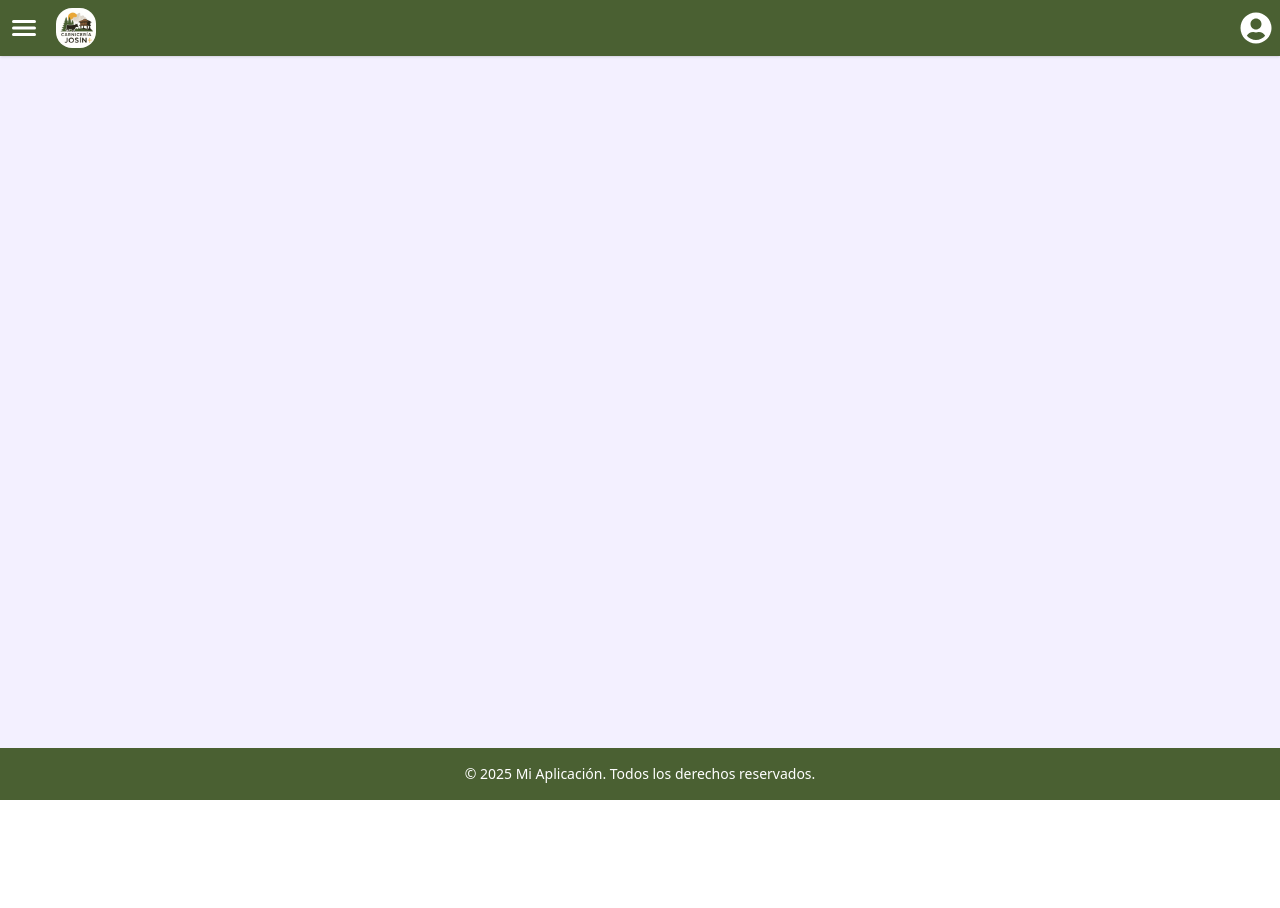
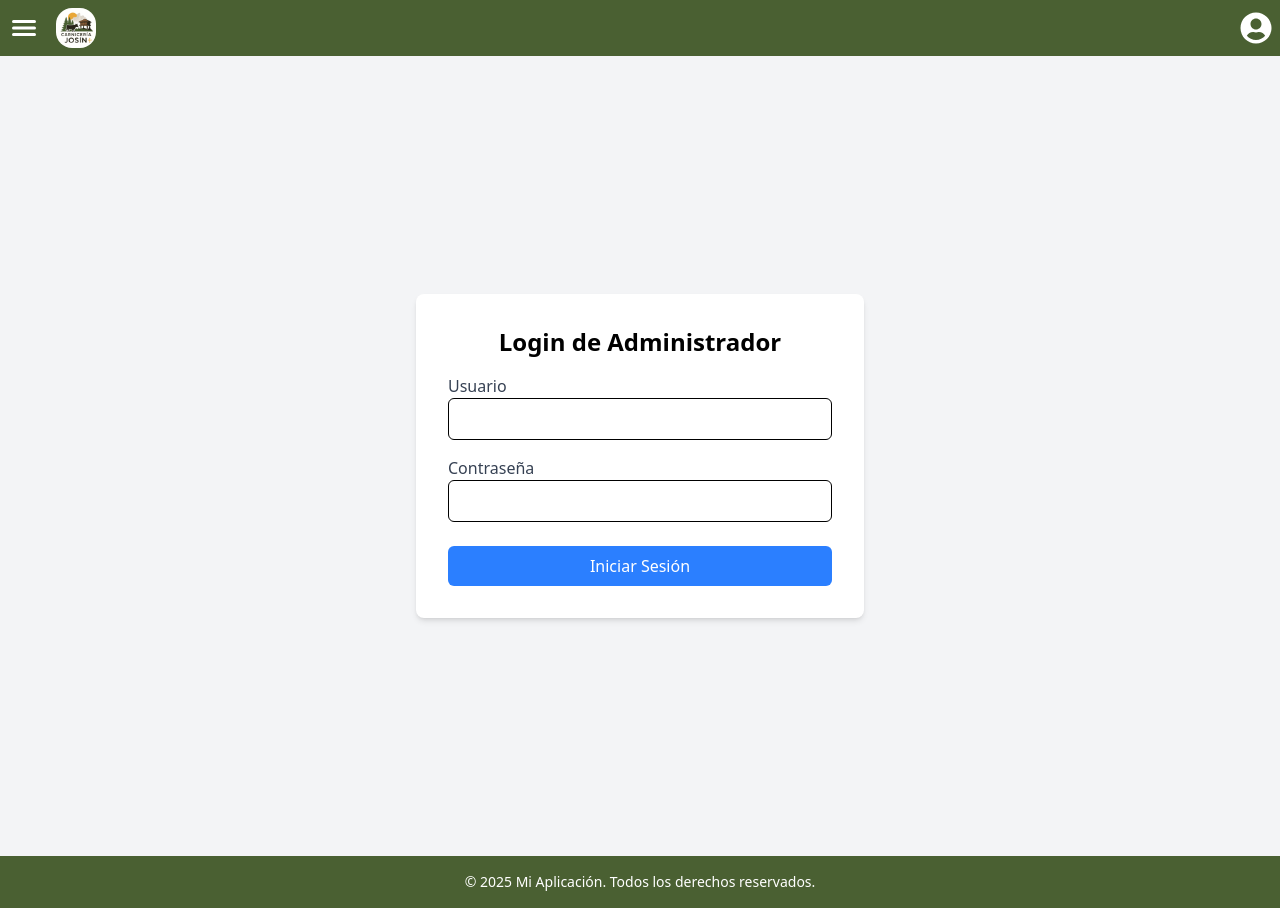
Before and after one commit to Akalchi/carniceria_josin_FE, a React (Vite) app: page / in a window 1280 px wide. Before the commit the page ends 800 px from the top, so only its background shows below. Built offline with nearby package versions, Linux system fonts and the light colour scheme.

Commit message:
"feat: implement login functionality with authentication service"

```diff
--- /dev/null
+++ b/src/hooks/useAuth.jsx
@@ -0,0 +1,22 @@
+import { useState } from "react";
+import { useNavigate } from "react-router-dom";
+import { authenticateUser } from "../services/authService";
+
+export const useAuth = () => {
+  const [error, setError] = useState("");
+  const navigate = useNavigate();
+
+  const handleLogin = (e) => {
+    e.preventDefault();
+    const { username, password } = e.target.elements;
+
+    if (authenticateUser(username.value, password.value)) {
+      setError("");
+      navigate("/admin-dashboard"); // REVIEW THIS
+    } else {
+      setError("Credenciales incorrectas");
+    }
+  };
+
+  return { error, handleLogin };
+};
--- /dev/null
+++ b/src/pages/Login.jsx
@@ -0,0 +1,46 @@
+import React from "react";
+import { useAuth } from "../hooks/useAuth";
+
+const Login = () => {
+  const { error, handleLogin } = useAuth();
+
+  return (
+    <div className="min-h-screen bg-gray-100 flex items-center justify-center">
+      <div className="bg-white p-8 rounded-lg shadow-md w-full max-w-md">
+        <h2 className="text-2xl font-bold mb-4 text-center">Login de Administrador</h2>
+
+        {error && <p className="text-red-500 text-sm mb-4">{error}</p>}
+
+        <form onSubmit={handleLogin}>
+          <div className="mb-4">
+            <label className="block text-gray-700">Usuario</label>
+            <input
+              type="text"
+              name="username"
+              className="w-full px-3 py-2 border rounded-md focus:outline-none focus:border-blue-500"
+              required
+            />
+          </div>
+          <div className="mb-6">
+            <label className="block text-gray-700">Contraseña</label>
+            <input
+              type="password"
+              name="password"
+              className="w-full px-3 py-2 border rounded-md focus:outline-none focus:border-blue-500"
+              required
+            />
+          </div>
+
+          <button
+            type="submit"
+            className="w-full bg-blue-500 text-white py-2 rounded-md hover:bg-blue-600 transition duration-300"
+          >
+            Iniciar Sesión
+          </button>
+        </form>
+      </div>
+    </div>
+  );
+};
+
+export default Login;
--- a/src/routes/AppRoutes.jsx
+++ b/src/routes/AppRoutes.jsx
@@ -1,11 +1,12 @@
 import { Routes, Route } from "react-router-dom";
-
+import Login from "../pages/Login";
 
 const AppRoutes = () => {
   return (
 
     <Routes>
       {/* <Route path="/" element={} /> */}
+      <Route path="/" element={<Login />} />
     </Routes>
   );
 };
--- /dev/null
+++ b/src/services/authService.jsx
@@ -0,0 +1,8 @@
+export const adminCredentials = { username: "admin", password: "password123" };
+
+export const authenticateUser = (username, password) => {
+  if (username === adminCredentials.username && password === adminCredentials.password) {
+    return true;
+  }
+  return false;
+};
```
